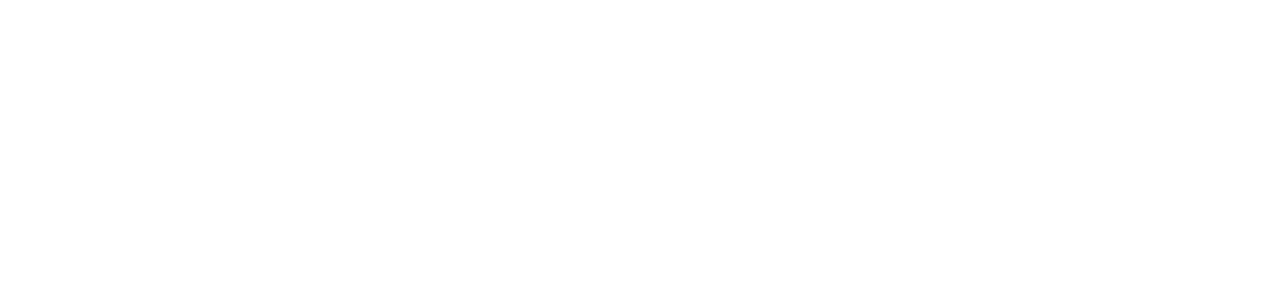
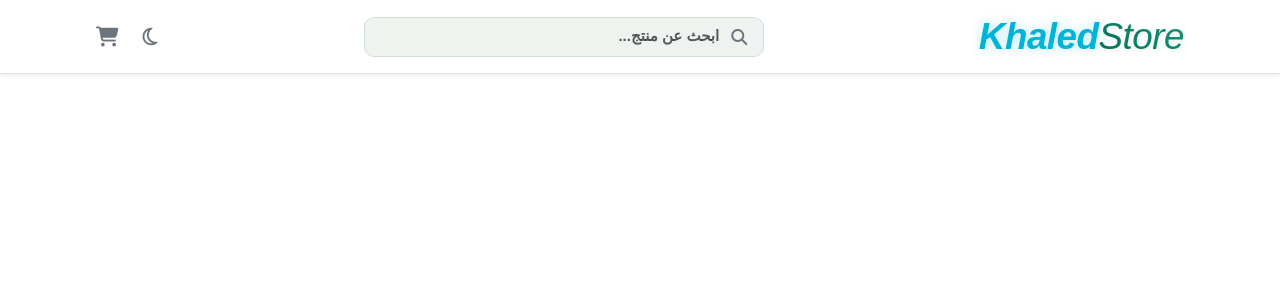
Before and after one commit to Khaled-Aslan/E-commerce-_store, a React (Vite) app in the folder E-commerce store/: page / in a window 1280 px wide. Shown: the top 300 px of the page. Built offline with nearby package versions, Linux system fonts and the light colour scheme.

Commit message:
Building an advanced navbar using Bootstrap 5 and React

```diff
--- a/E-commerce store/index.html
+++ b/E-commerce store/index.html
@@ -1,13 +1,27 @@
 <!doctype html>
-<html lang="en">
+<html lang="en" dir="rtl">
   <head>
     <meta charset="UTF-8" />
     <link rel="icon" type="image/svg+xml" href="/favicon.svg" />
     <meta name="viewport" content="width=device-width, initial-scale=1.0" />
     <title>e-commerce-store</title>
+    <!-- bootstrap -->
+    <link
+      href="https://cdn.jsdelivr.net/npm/bootstrap@5.3.0-alpha1/dist/css/bootstrap.min.css"
+      rel="stylesheet"
+    />
+    <link
+      rel="stylesheet"
+      href="https://cdnjs.cloudflare.com/ajax/libs/font-awesome/6.4.0/css/all.min.css"
+    />
+    <link
+      href="https://fonts.googleapis.com/css2?family=Cairo:wght@400;600;700&display=swap"
+      rel="family"
+    />
   </head>
   <body>
     <div id="root"></div>
     <script type="module" src="/src/main.jsx"></script>
+    <script src="https://cdn.jsdelivr.net/npm/bootstrap@5.3.0-alpha1/dist/js/bootstrap.bundle.min.js"></script>
   </body>
 </html>
--- a/E-commerce store/package.json
+++ b/E-commerce store/package.json
@@ -10,8 +10,11 @@
     "preview": "vite preview"
   },
   "dependencies": {
+    "@fortawesome/fontawesome-free": "^7.3.1",
+    "bootstrap-icons": "^1.13.1",
     "react": "^19.2.7",
-    "react-dom": "^19.2.7"
+    "react-dom": "^19.2.7",
+    "react-router-dom": "^7.18.1"
   },
   "devDependencies": {
     "@types/react": "^19.2.17",
--- a/E-commerce store/src/App.jsx
+++ b/E-commerce store/src/App.jsx
@@ -1,10 +1,24 @@
+// E-commerce store
 import React from 'react'
-import './index.css'
+import Home from './components/Home'
+import CheckOut from './components/CheckOut'
+import Navbar from './components/Navbar'
+import Footer from './components/Footer'
+import { BrowserRouter as Router, Routes, Route } from 'react-router-dom'
+
 function App() {
 
   return (
-    <>
-    </>
+
+
+    <Router>
+      <Navbar />
+      <Routes>
+        <Route path="/" element={<Home />} />
+        <Route path="/checkout" element={<CheckOut />} />
+      </Routes>
+      <Footer />
+    </Router>
   )
 }
 
--- /dev/null
+++ b/E-commerce store/src/components/CheckOut.jsx
@@ -0,0 +1,12 @@
+// E-commerce store
+import React from 'react'
+import '../index.css'
+function CheckOut() {
+
+  return (
+    <>
+    </>
+  )
+}
+
+export default CheckOut
--- /dev/null
+++ b/E-commerce store/src/components/Footer.jsx
@@ -0,0 +1,12 @@
+// E-commerce store
+import React from 'react'
+import '../index.css'
+function Footer() {
+
+  return (
+    <>
+    </>
+  )
+}
+
+export default Footer
--- /dev/null
+++ b/E-commerce store/src/components/Home.jsx
@@ -0,0 +1,12 @@
+// E-commerce store
+import React from 'react'
+import '../index.css'
+function Home() {
+
+  return (
+    <>
+    </>
+  )
+}
+
+export default Home
--- /dev/null
+++ b/E-commerce store/src/components/Navbar.jsx
@@ -0,0 +1,117 @@
+import { Link } from "react-router-dom";
+
+function Navbar() {
+  return (
+    <>
+
+      <nav
+        className="navbar navbar-expand-md bg-white border-bottom shadow-sm py-1 px-5 fixed-top"
+        style={{ fontFamily: "'Cairo', sans-serif", zIndex: 1030 }}
+      >
+        <div className="container-fluid px-5 justify-content-between justify-content-md-evenly align-items-center gap-3 d-flex w-100 position-relative">
+
+          <button
+            className="navbar-toggler border-0 shadow-none p-0 text-secondary fs-3 order-0"
+            type="button"
+            data-bs-toggle="collapse"
+            data-bs-target="#khaledStoreNavbar"
+            aria-controls="khaledStoreNavbar"
+            aria-expanded="false"
+            aria-label="Toggle navigation"
+          >
+            <i className="fa-solid fa-bars"></i>
+          </button>
+
+          <Link
+            to="/"
+            className="navbar-brand d-flex align-items-center m-0 text-decoration-none order-1 order-md-0"
+          >
+            <span
+              className="fw-extrabold"
+              style={{
+                fontSize: "2.3rem",
+                fontStyle: "italic",
+                letterSpacing: "-0.5px",
+                background: "linear-gradient(45deg, #0b6b57, #139a7e)",
+                WebkitBackgroundClip: "text",
+                WebkitTextFillColor: "transparent",
+                textShadow: "1px 2px 4px rgba(11, 107, 87, 0.1)",
+              }}
+            >
+              Store
+            </span>
+
+            <span
+              className="fw-bold ms-2"
+              style={{
+                fontSize: "2.3rem",
+                fontStyle: "italic",
+                letterSpacing: "-0.5px",
+                color: "#00b4d8",
+                textShadow: "0px 0px 12px rgba(0, 180, 216, 0.3)",
+              }}
+            >
+              Khaled
+            </span>
+          </Link>
+
+          <div className="collapse navbar-collapse flex-grow-1 justify-content-md-center order-3 order-md-1" id="khaledStoreNavbar">
+            <div className="w-100 d-md-flex justify-content-md-center align-items-center py-2 py-md-0 mt-2 mt-md-0  border-md-0">
+
+              <div className="flex-grow-1 mx-md-5 mb-3 mb-md-0" style={{ maxWidth: "400px" }}>
+                <div
+                  className="d-flex align-items-center px-3"
+                  style={{
+                    background: "#eef3ef",
+                    border: "1px solid #d1ded5",
+                    borderRadius: "10px",
+                    height: "40px",
+                  }}
+                >
+                  <i className="fa-solid fa-magnifying-glass text-secondary"></i>
+                  <input
+                    type="text"
+                    className="form-control border-0 bg-transparent shadow-none text-end ps-2 fw-semibold"
+                    placeholder="ابحث عن منتج..."
+                    style={{ fontSize: "15px", color: "#495057" }}
+                  />
+                </div>
+              </div>
+
+              <button
+                className="btn w-100 text-end p-0 py-2 border-0 text-secondary d-flex justify-content-between align-items-center d-md-none"
+                style={{ fontSize: "15px", fontWeight: "600" }}
+              >
+                <i className="fa-regular fa-moon fs-5"></i>
+                <span>الوضع الليلي</span>
+              </button>
+
+            </div>
+          </div>
+
+          <div className="d-flex align-items-center gap-4 order-2 order-md-2">
+            <button
+              className="btn p-0 border-0 text-secondary d-none d-md-block"
+              style={{ fontSize: "20px" }}
+              title="الوضع الليلي"
+            >
+              <i className="fa-regular fa-moon"></i>
+            </button>
+
+            <Link
+              to="/cart"
+              className="text-secondary transition-all"
+              style={{ fontSize: "20px" }}
+              title="السلة"
+            >
+              <i className="fa-solid fa-cart-shopping"></i>
+            </Link>
+          </div>
+
+        </div>
+      </nav>
+    </>
+  );
+}
+
+export default Navbar;
```
Also changed, not shown: E-commerce store/src/components/Cart.jsx (added, +12 -0 lines), E-commerce store/src/components/Product.jsx (added, +12 -0 lines), E-commerce store/src/components/ProductList.jsx (added, +12 -0 lines), 1 other file (tests, documents, lock files or other folders).
